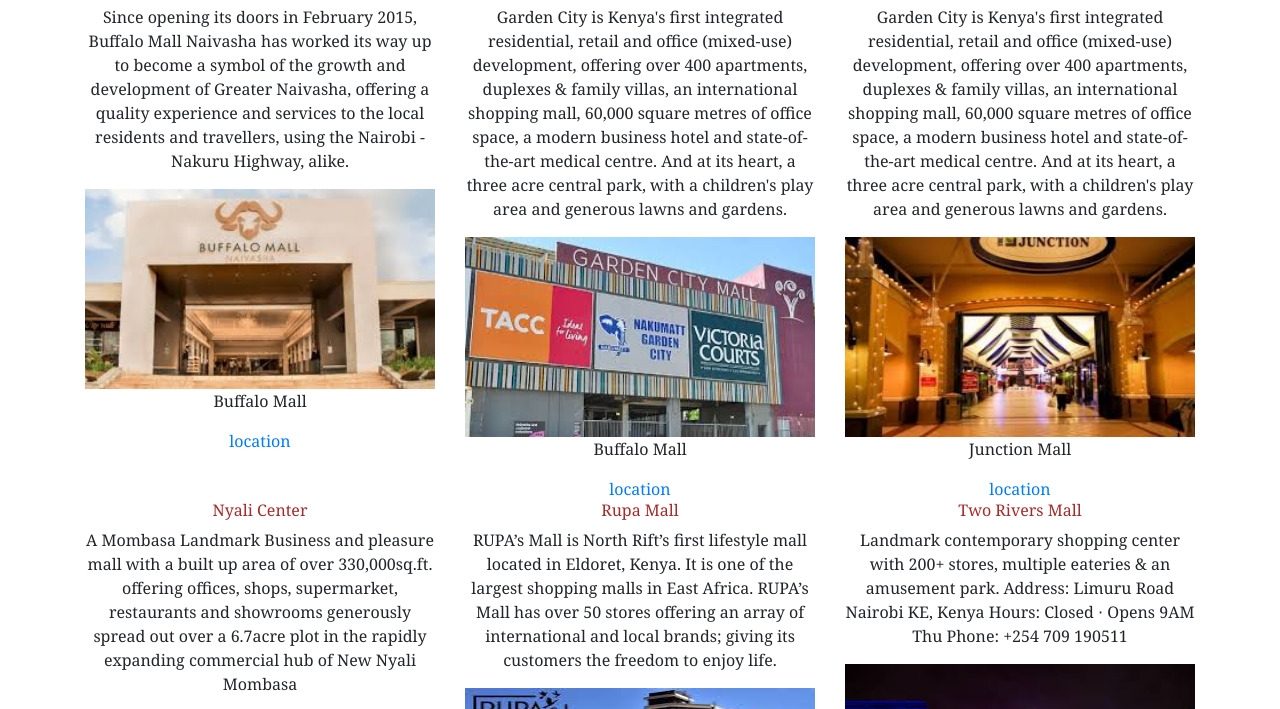
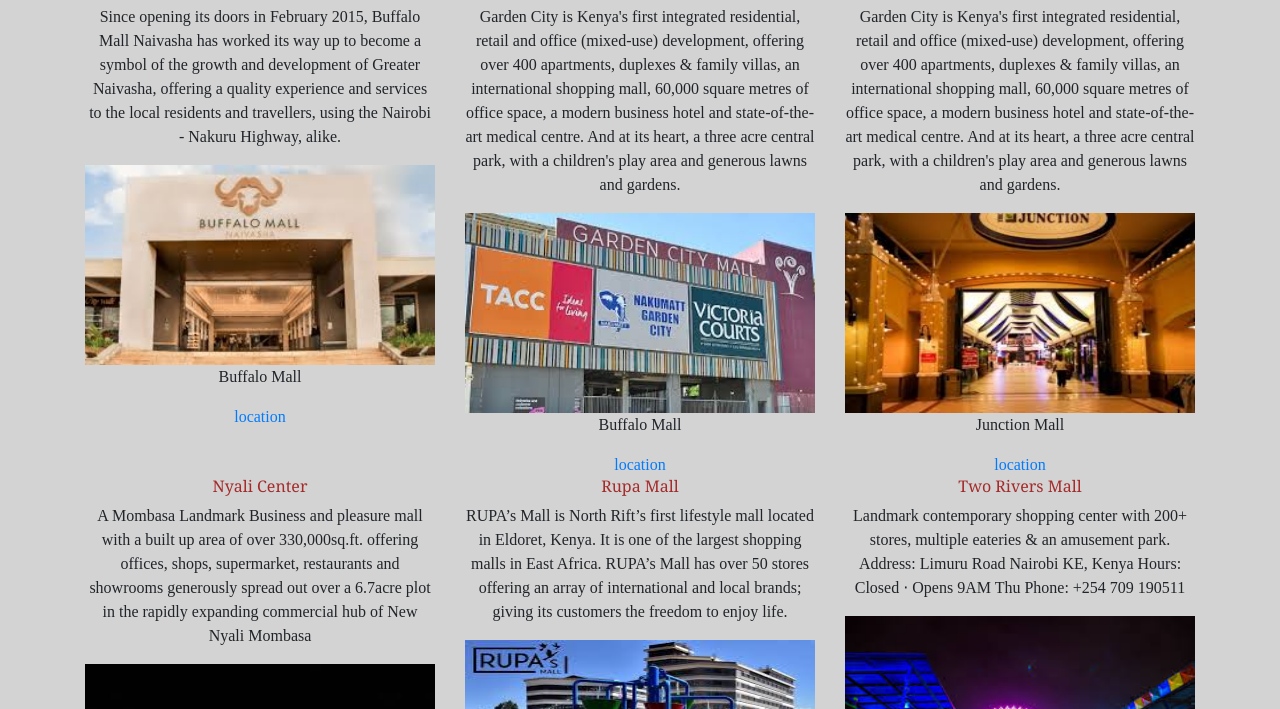
Before and after one commit to karanja477/phoenix-navigator, a plain HTML site: page malls.html in a window 1280 px wide. Shown: the part 102-811 px from the top of the page. Drawn offline with nearby package versions, Linux system fonts and the light colour scheme.

```diff
--- a/css/style.css
+++ b/css/style.css
@@ -4,11 +4,14 @@
   font-size: medium;
   font-family: Cambria, Cochin, Georgia, Times, 'Times New Roman', serif;
 }
+
+body{
+  background-color: lightgray;
+}
 body {
-  /* background-image: url(../images/2rivback.jpeg); */
   background-repeat: no-repeat;
   background-size: cover;
   background-attachment: fixed;
-  font-family: Cambria, Cochin, Georgia, Times, 'Times New Roman', serif;
+  font-family: serif;
   font-size: medium;
 }
```
Also changed, not shown: malls.html (renamed from index.html).
